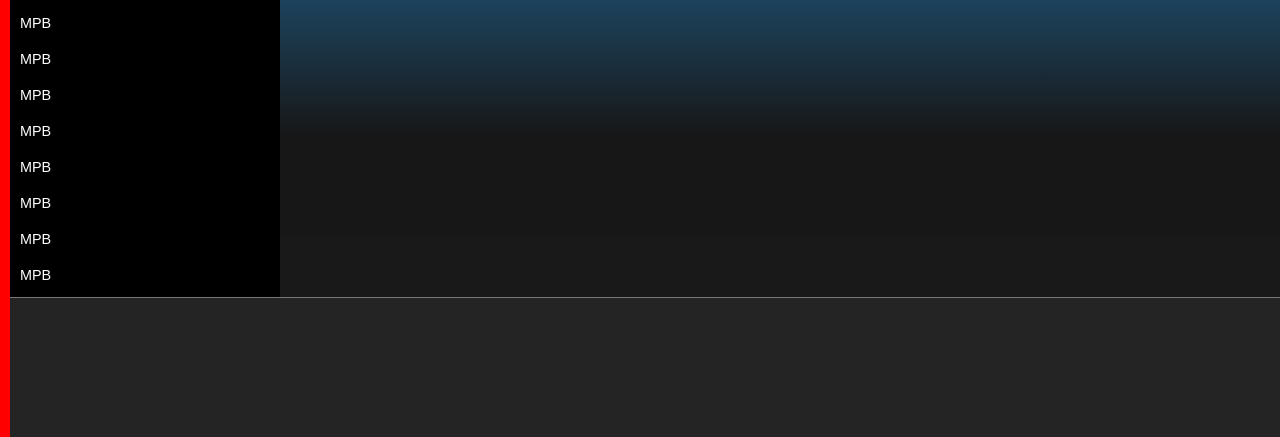
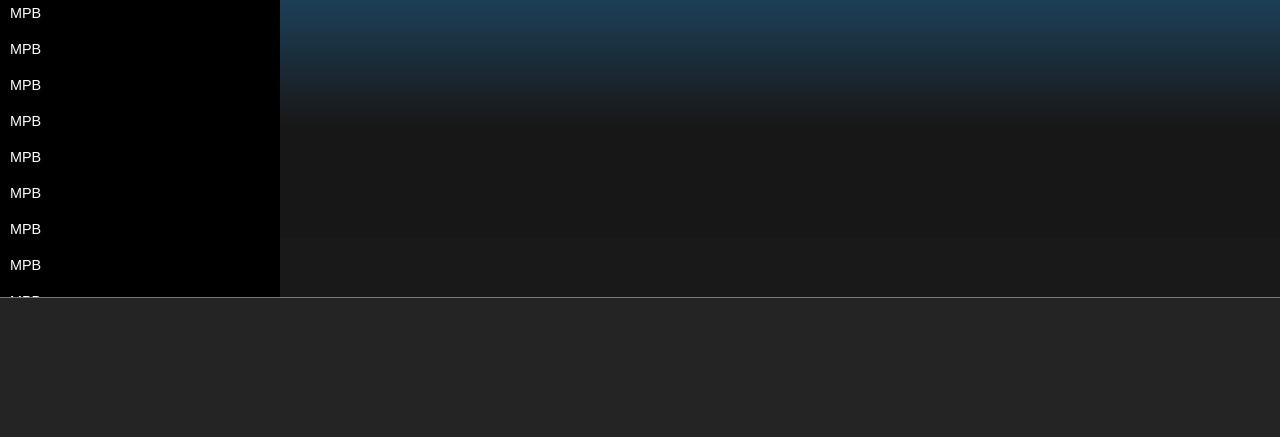
Before and after one commit to iguilhermegr/spotify-clone, a website: page index.html in a window 1280 px wide. Shown: the part 363-800 px from the top of the page. Drawn offline with nearby package versions, Linux system fonts and the light colour scheme; files that its build step writes are made by us from their sources.

Commit message:
finish this mark

```diff
--- a/assets/sass/home.scss
+++ b/assets/sass/home.scss
@@ -1,5 +1,4 @@
 .container {
     width: 100%;
     height: 100vh;
-    border: solid 10px red;
 }
```
